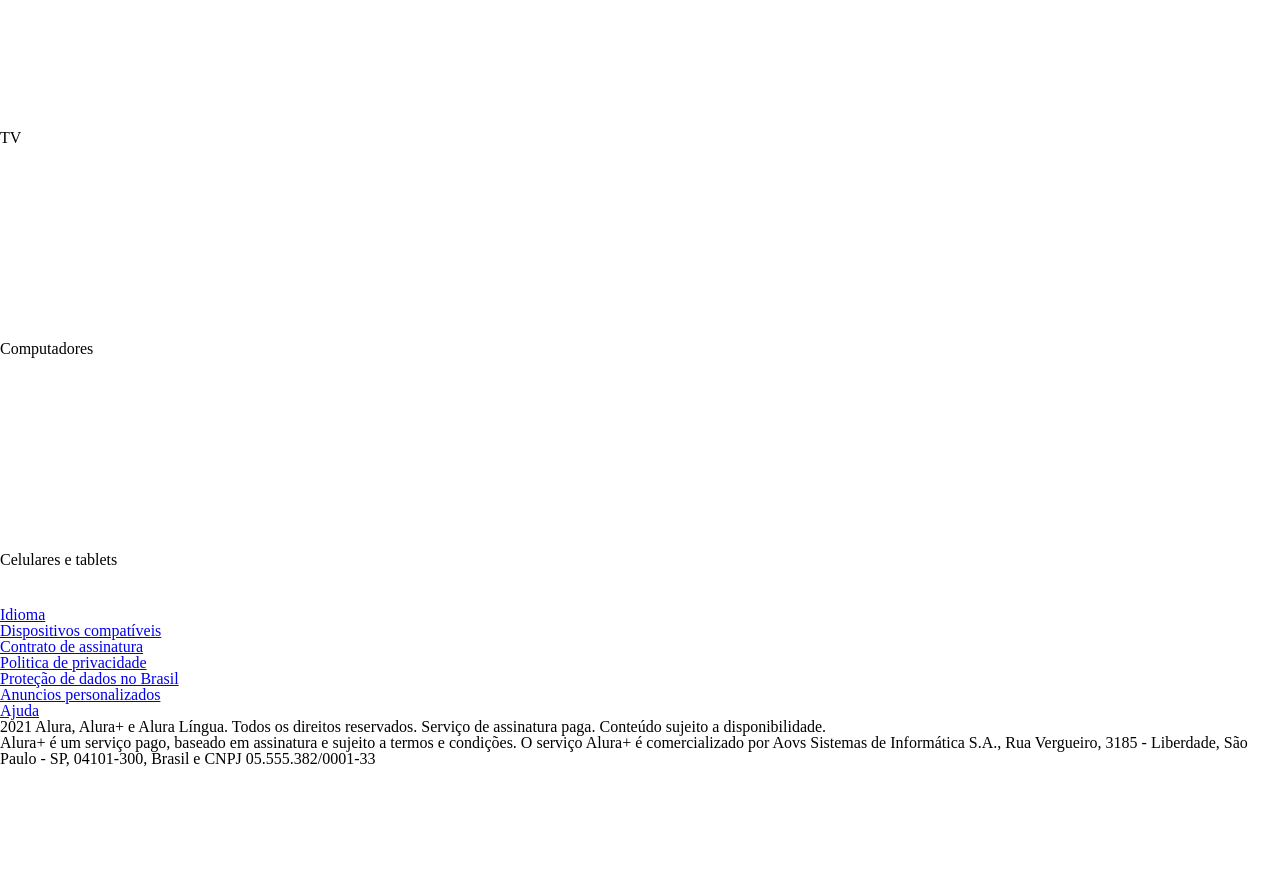
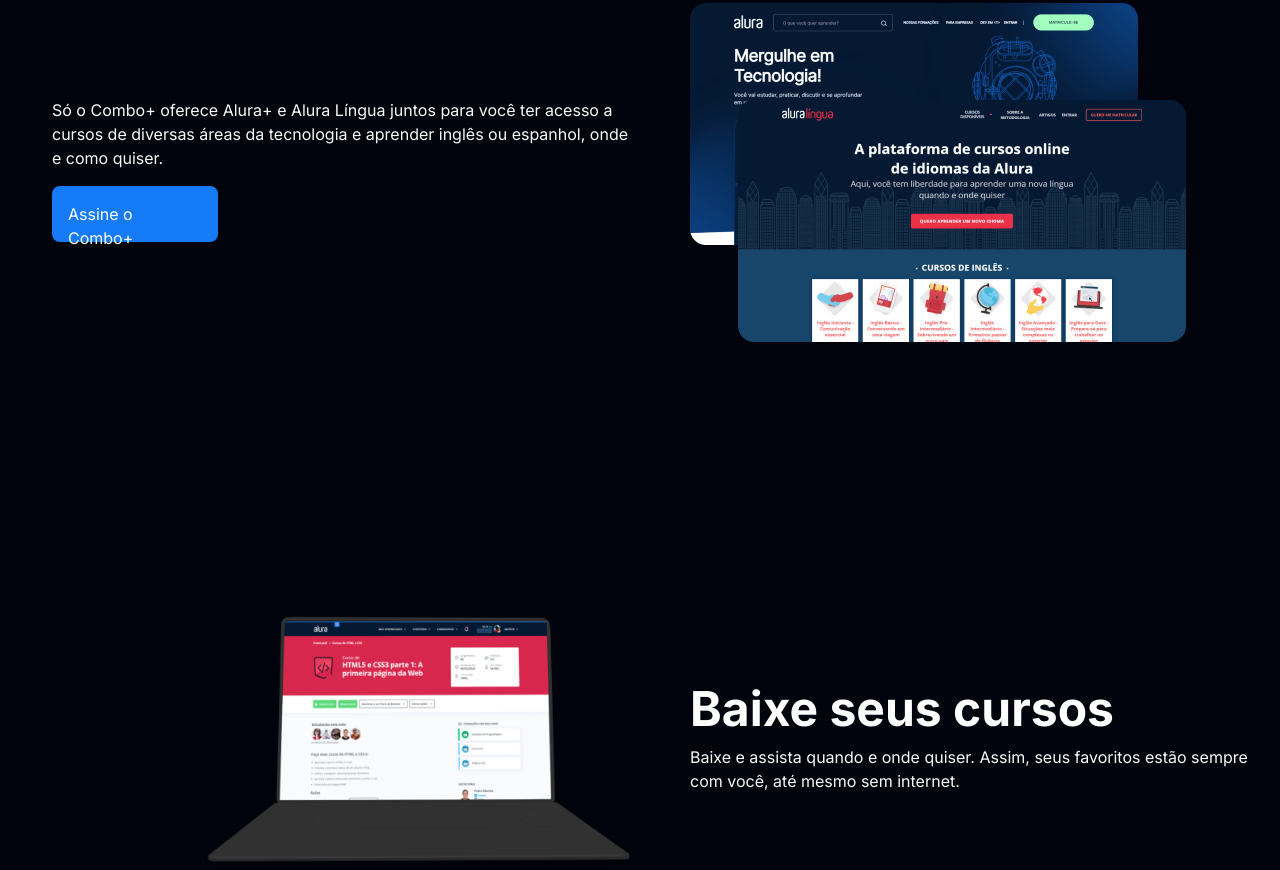
Before and after one commit to MF-Sergio/Alura-Plus, a plain HTML site: page index.html in a window 1280 px wide. Shown: the part 1536-2406 px from the top of the page. Before the commit the page ends 2303 px from the top, so only its background shows below. Drawn offline with Linux system fonts and the light colour scheme.

Commit message:
estilização das sections e rodapé

```diff
--- a/css/estilo.css
+++ b/css/estilo.css
@@ -3,4 +3,161 @@
     --cinza-secundario: #C0C0C0;
     --botao-azul: #167BF7;
     --cor-de-fundo: #00030C;
+    --fonte-principal: 'Inter', sans-serif;
 }
+
+body {
+    background-color: var(--cor-de-fundo);
+    color: var(--branco-principal);
+    font-family: var(--fonte-principal);
+}
+
+.principal {
+    background-image: url("../img/Background.png");
+    background-repeat: no-repeat;
+    background-size: contain;
+}
+
+.container {
+    display: grid;
+    grid-template-columns: 50% 50%;
+    text-align: center;
+}
+
+.primario__caixa {
+    margin: 125px 100px 124px 54px;
+    width: 41vw;
+}
+
+.primario__titulo {
+    font-size: 28px;
+    font-weight: 700;
+    height: 102px;
+    line-height: 34px;
+}
+
+.primario__imagem {
+    margin: 22px 0 54px 0;
+    height: 100px;
+    width: 348px;
+}
+
+.container__botao {
+    display: block;
+    background-color: var(--botao-azul);
+    text-decoration: none;
+    color: var(--branco-principal);
+    border-radius: 8px;
+    padding: 1em;
+    box-sizing: border-box;
+    font-weight: 400;
+    width: 35.5vw;
+    height: 56px;
+    line-height: 24px;
+    margin: 0 auto;
+}
+
+.container__segundo-botao {
+    background-color: transparent;
+    border: 1px solid var(--branco-principal);
+    margin: 16px auto 10px auto;
+}
+
+.primario__aviso {
+    font-size: 12px;
+    font-weight: 400;
+    color: var(--cinza-secundario);
+}
+
+.container--secundario {
+    margin: 95px 0 264px 0;
+    align-items: center;
+    gap: 50px;
+}
+
+.secundario__imagem {
+    justify-self: flex-end;
+    width: 34.5vw;
+}
+
+.secundario__descricao{
+    text-align: left;
+    width: 588px;
+}
+
+.secundario__descricao--alternativo {
+    justify-self: flex-end;
+}
+
+.secundario__descricao-titulo {
+    font-size: 48px;
+    font-weight: 700;
+    line-height: 1.2em;
+    margin-bottom: 8px;
+}
+
+.secundario__descricao-texto {
+    color: #F9F9F9;
+    line-height: 1.5em;
+    font-weight: 400;
+}
+
+.secundario__botao {
+    display: inline-block;
+    width: 166px;
+    margin-top: 1em;
+}
+
+.dispositivos {
+    text-align: center;
+}
+
+.dispositivos__titulo {
+    font-size: 48px;
+    line-height: 1.2em;
+    font-weight: 700;
+}
+
+.dispositivos__lista {
+    margin: 40px 0 145px 0;
+    display: flex;
+    justify-content: center;
+    gap: 68px;
+}
+
+.item__titulo {
+    font-size: 32px;
+    font-weight: 700;
+    line-height: 1.2em;
+}
+
+.rodape {
+    text-align: center;
+}
+
+.rodape__lista {
+    display: flex;
+    justify-content: center;
+    gap: 1rem;
+    margin: 41px 0 24px 0;
+}
+
+.rodape__link a {
+    color: var(--branco-principal);
+    text-decoration: none;
+    line-height: 1.5em;
+}
+.rodape__copyright, .rodape__aviso {
+    line-height: 21px;
+    font-size: 14px;
+    color: var(--cinza-secundario);
+}
+
+.rodape__aviso {
+    margin: 21px auto 100px auto;
+    width: 1200px;
+}
+
+.rodape__copyright::before {
+    content: "\00AE"
+}
```
